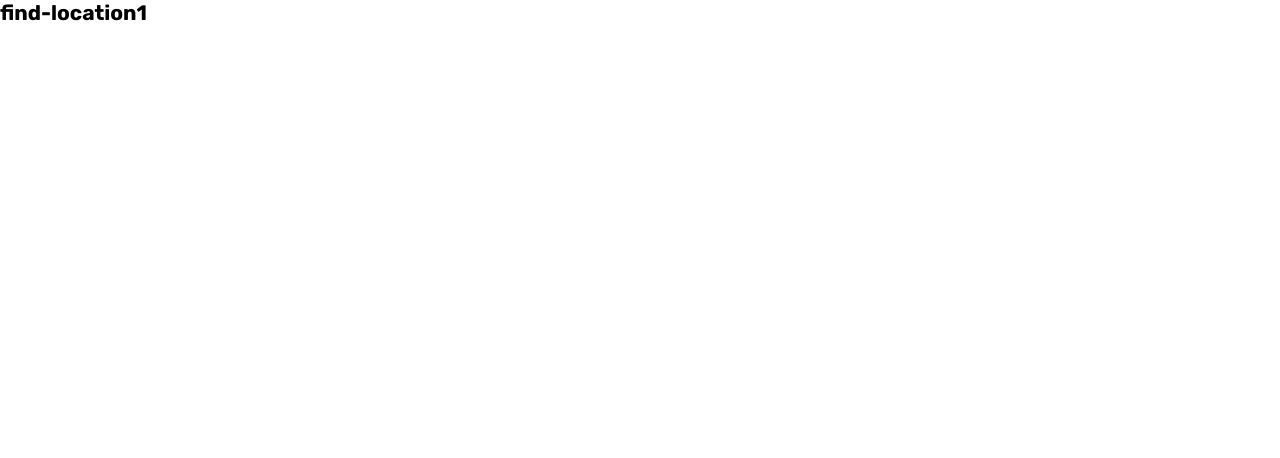
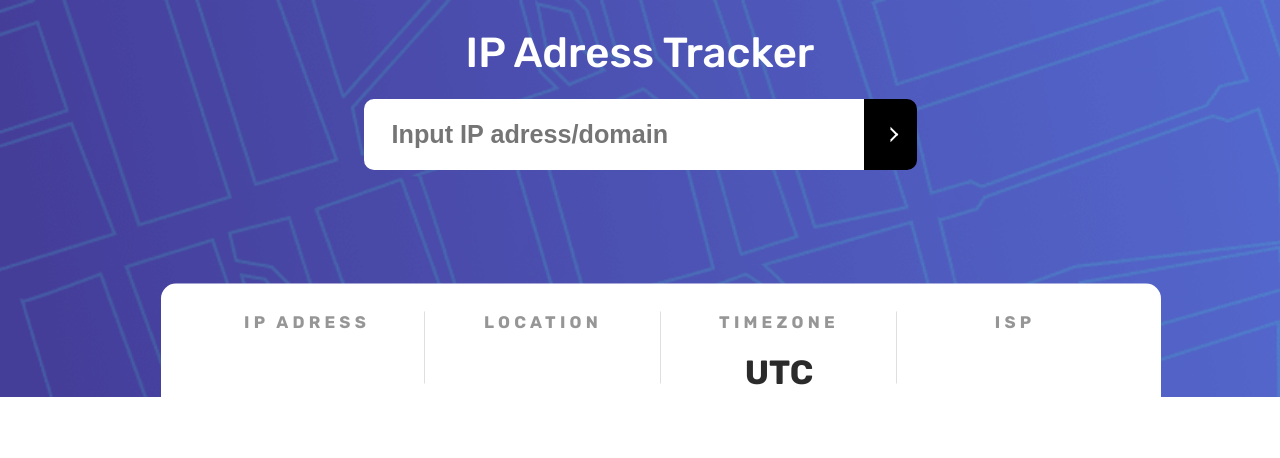
Before and after one commit to olmerrr/find-location, a website built with Parcel: page index.html in a window 1280 px wide. Built offline with nearby package versions, Linux system fonts and the light colour scheme.

Commit message:
add markup + remove arrow icon

```diff
--- a/index.html
+++ b/index.html
@@ -1,5 +1,6 @@
 <!DOCTYPE html>
 <html lang="en">
+
 <head>
   <meta charset="UTF-8">
   <meta http-equiv="X-UA-Compatible" content="IE=edge">
@@ -10,9 +11,41 @@
   <link href="https://fonts.googleapis.com/css2?family=Rubik:wght@400;500;700&display=swap" rel="stylesheet">
   <link rel="stylesheet" href="./src/style.css">
 </head>
+
 <body>
-  <h2>find-location1</h2>
+  <div class="finder">
+    <h1 class="title">IP Adress Tracker</h1>
+    <div class="search-bar">
+      <input type="text" placeholder="Input IP adress/domain" class="search-bar__input">
+      <button class="search-bar__btn"></button>
+    </div>
 
-<script src="./src/index.js"></script>
+    <div class="info">
+      <div class="info__block">
+        <div class="info__block-subtitle">IP Adress</div>
+        <div class="info__block-title" id="ip"></div>
+      </div>
+
+      <div class="info__block">
+        <div class="info__block-subtitle">Location</div>
+        <div class="info__block-title" id="Location"></div>
+      </div>
+
+      <div class="info__block">
+        <div class="info__block-subtitle">Timezone</div>
+        <div class="info__block-title" id="utc">UTC <span id="timezone"></span></div>
+      </div>
+
+      <div class="info__block">
+        <div class="info__block-subtitle">ISP</div>
+        <div class="info__block-title" id="isp"></div>
+      </div>
+    </div>
+  </div>
+
+
+
+  <script src="./src/index.js"></script>
 </body>
+
 </html>
--- a/src/style.css
+++ b/src/style.css
@@ -43,7 +43,11 @@
     padding: 1.5rem 2rem;
     border-radius: 10px 0 0 10px;
     cursor: pointer;
-  }
+    -webkit-border-radius: 10px 0 0 10px;
+    -moz-border-radius: 10px 0 0 10px;
+    -ms-border-radius: 10px 0 0 10px;
+    -o-border-radius: 10px 0 0 10px;
+}
   .search-bar__btn {
     background-color: black;
     border: none;
@@ -53,7 +57,16 @@
     border-radius: 0 10px 10px 0;
     position: relative;
     cursor: pointer;
-  }
+    -webkit-border-radius: 0 10px 10px 0;
+    -moz-border-radius: 0 10px 10px 0;
+    -ms-border-radius: 0 10px 10px 0;
+    -o-border-radius: 0 10px 10px 0;
+    transition: background-color 0.3s;
+    -webkit-transition: background-color 0.3s;
+    -moz-transition: background-color 0.3s;
+    -ms-transition: background-color 0.3s;
+    -o-transition: background-color 0.3s;
+}
   .search-bar__btn:hover {
     background-color: rgb(77, 77, 77);
   }
```
Also changed, not shown: images/icon-arrow.svg (deleted).
